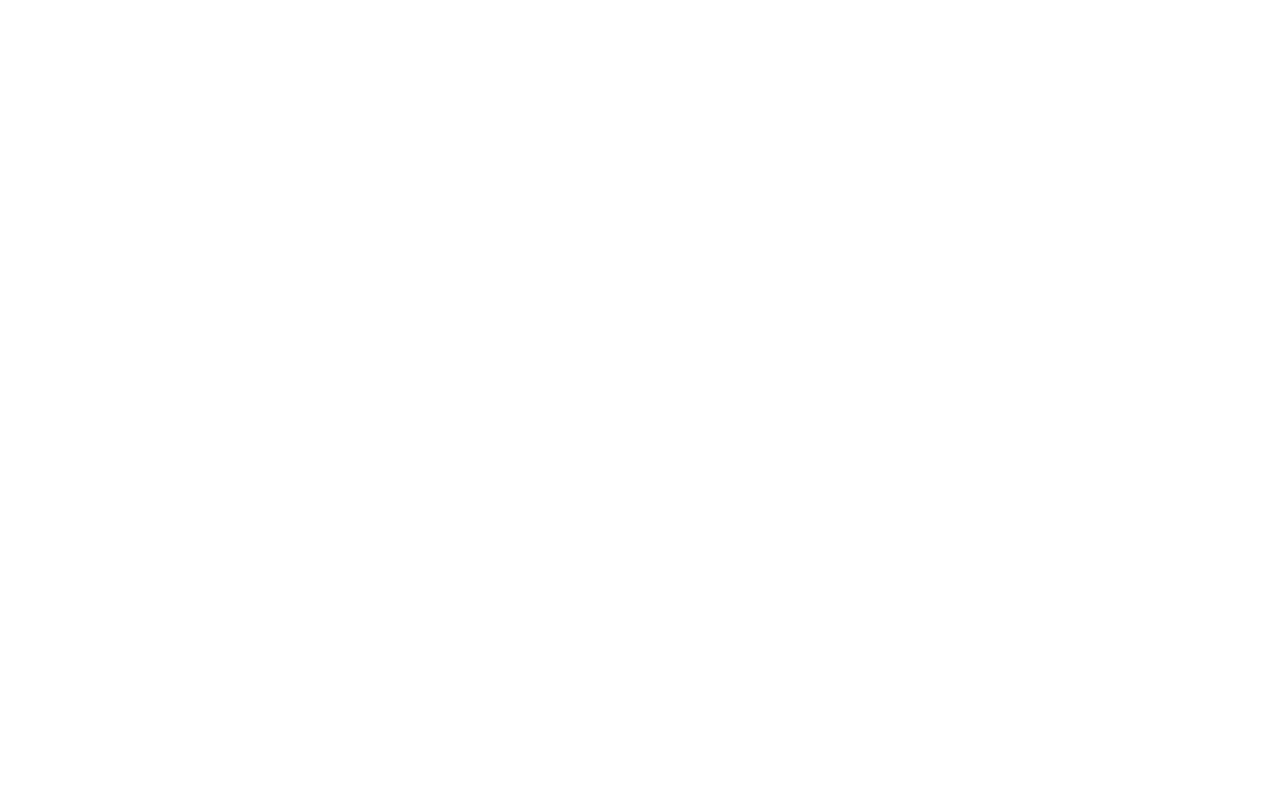
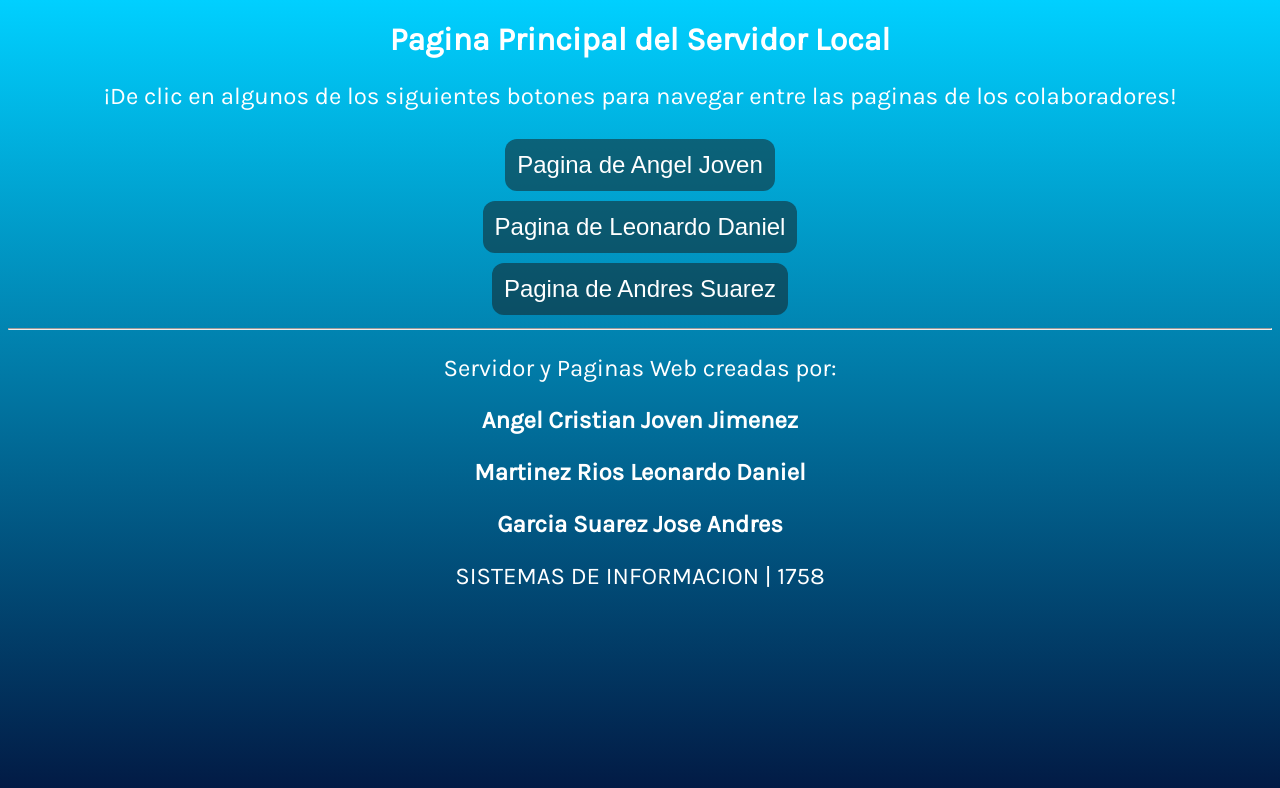
Before and after one commit to Angel-Joven/SDI_Servidor_EQUIPO, a plain HTML site: page index.html in a window 1280 px wide. Drawn offline with Linux system fonts and the light colour scheme.

Commit message:
Añadido la pagina principal del servidor local

```diff
--- a/css/styleAngel.css
+++ b/css/styleAngel.css
@@ -1 +1,69 @@
 /* Usa este archivo para tus estilos ANGEL */
+@import url('https://fonts.googleapis.com/css?family=Karla');
+
+html, body
+{
+    background: linear-gradient(to bottom, #00d0ff 0%, #021842 100%);
+    background-attachment: fixed;
+    text-align: center;
+    font-family: "Karla";
+}
+
+h1
+{
+    color: white;
+    font-weight: bold;
+    font-size: 32px;
+}
+
+label, p, a
+{
+    color: white;
+    font-size: 24px;
+}
+
+a
+{
+    text-decoration: none;
+}
+
+input[type=text],
+input[type=number],
+input[type=email],
+input[type=password],
+button
+{
+    display: inline-block;
+    border-radius: 12px;
+    background-color: rgba(22, 22, 22, 0.5);
+    color: #f2f2f2;
+    font-size: 20px;
+    padding: 12px;
+    /* width: 512px; */
+    transition: all 0.5s;
+    margin: 5px;
+    text-decoration: none;
+    border: none;
+    overflow: visible;
+}
+
+input[type=text]:focus,
+input[type=number]:focus,
+input[type=email]:focus,
+input[type=password]:focus,
+input[type=text]:hover,
+input[type=number]:hover,
+input[type=email]:hover,
+input[type=password]:hover,
+button:hover
+{
+	transition: all 0.5s;
+	background-color: #ddd;
+	color: #000;
+}
+
+a:hover
+{
+    transition: all 0.5s;
+	color: #000;
+}
--- a/index.html
+++ b/index.html
@@ -5,9 +5,27 @@
     <meta http-equiv="X-UA-Compatible" content="IE=edge">
     <meta name="viewport" content="width=device-width, initial-scale=1.0">
     <link rel="shortcut icon" href="img/favicon.ico" type="image/x-icon">
+    <link rel="stylesheet" href="css/styleAngel.css">
     <title>Pagina Principal</title>
 </head>
 <body>
     <!-- NO USAR ESTE INDEX, EN CAMBIO, USA LOS .HTML QUE TIENE TU NOMBRE -->
+    <h1>Pagina Principal del Servidor Local</h1>
+    <p>¡De clic en algunos de los siguientes botones para navegar entre las paginas de los colaboradores!</p>
+    <button><a href="paginaAngelJoven.html">Pagina de Angel Joven</a></button>
+    <br>
+    <button><a href="paginaLeonardoDaniel.html">Pagina de Leonardo Daniel</a></button>
+    <br>
+    <button><a href="paginaAndresSuarez.html">Pagina de Andres Suarez</a></button>
 </body>
+<section>
+    <hr>
+    <div>
+        <p>Servidor y Paginas Web creadas por:</p>
+                <p><strong>Angel Cristian Joven Jimenez</strong></p>
+                <p><strong>Martinez Rios Leonardo Daniel</strong></p>
+                <p><strong>Garcia Suarez Jose Andres</strong></p>
+        <p>SISTEMAS DE INFORMACION | 1758</p>
+    </div>
+</section>
 </html>
```
